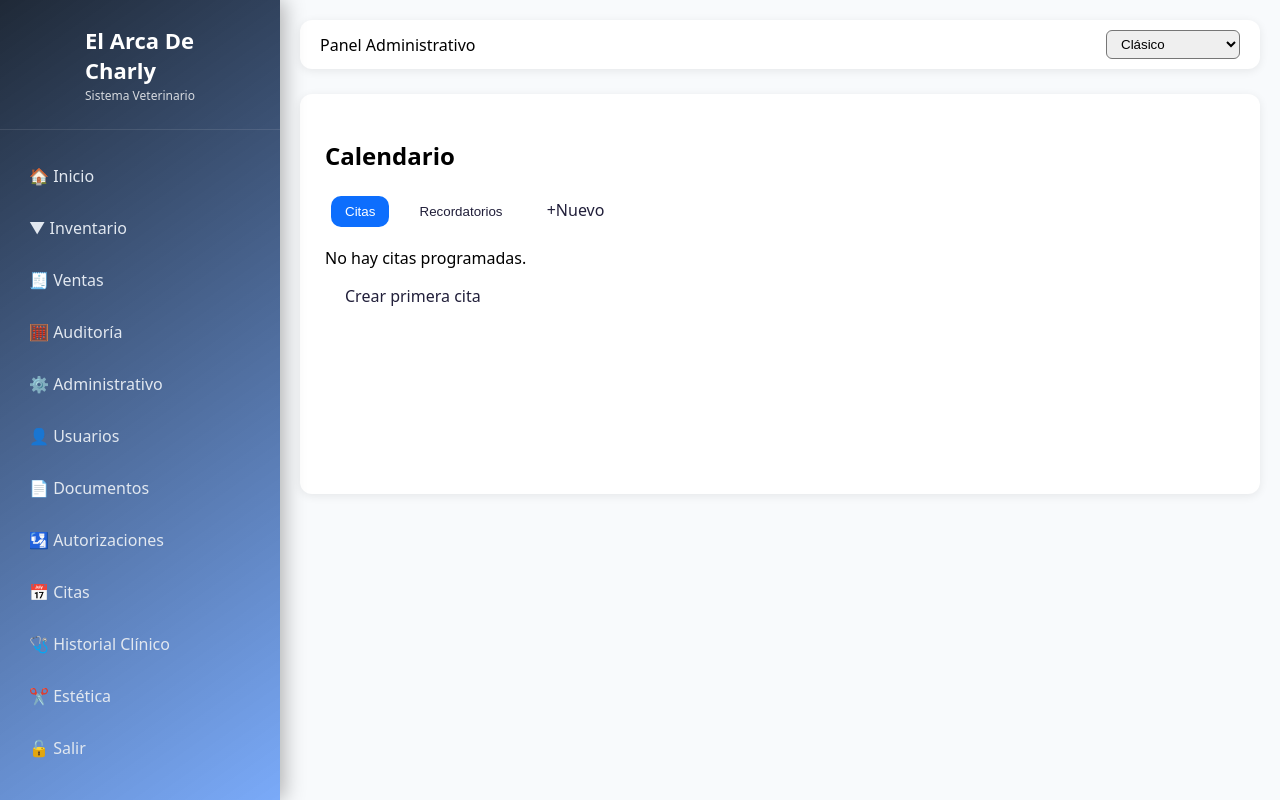
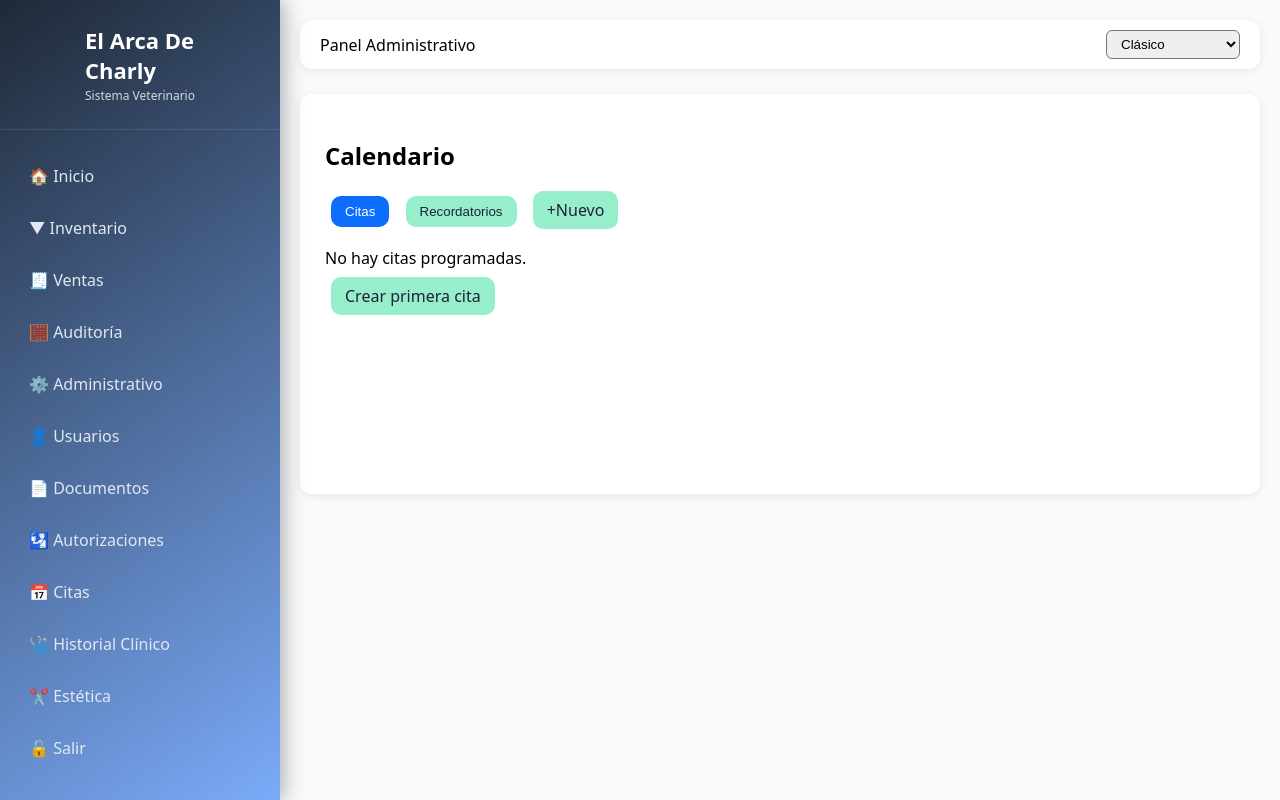
Before and after one commit to elarcadecharly2026/el-arca-veterinaria, a Flask app: page /citas in a window 1280 px wide. Run offline with Flask 3, Linux system fonts and the light colour scheme; a user stored in the database is signed in; data that the repository does not hold is empty.

Commit message:
Update theme-arca.css

```diff
--- a/static/css/theme-arca.css
+++ b/static/css/theme-arca.css
@@ -43,7 +43,7 @@ a{color:var(--acc);text-decoration:none}
 
 /* Buttons */
 .btn,button{
-  background:var(--acc);
+  background:#96efca;
   border:none;
   color:#211f3a;
   padding:8px 14px;
```
